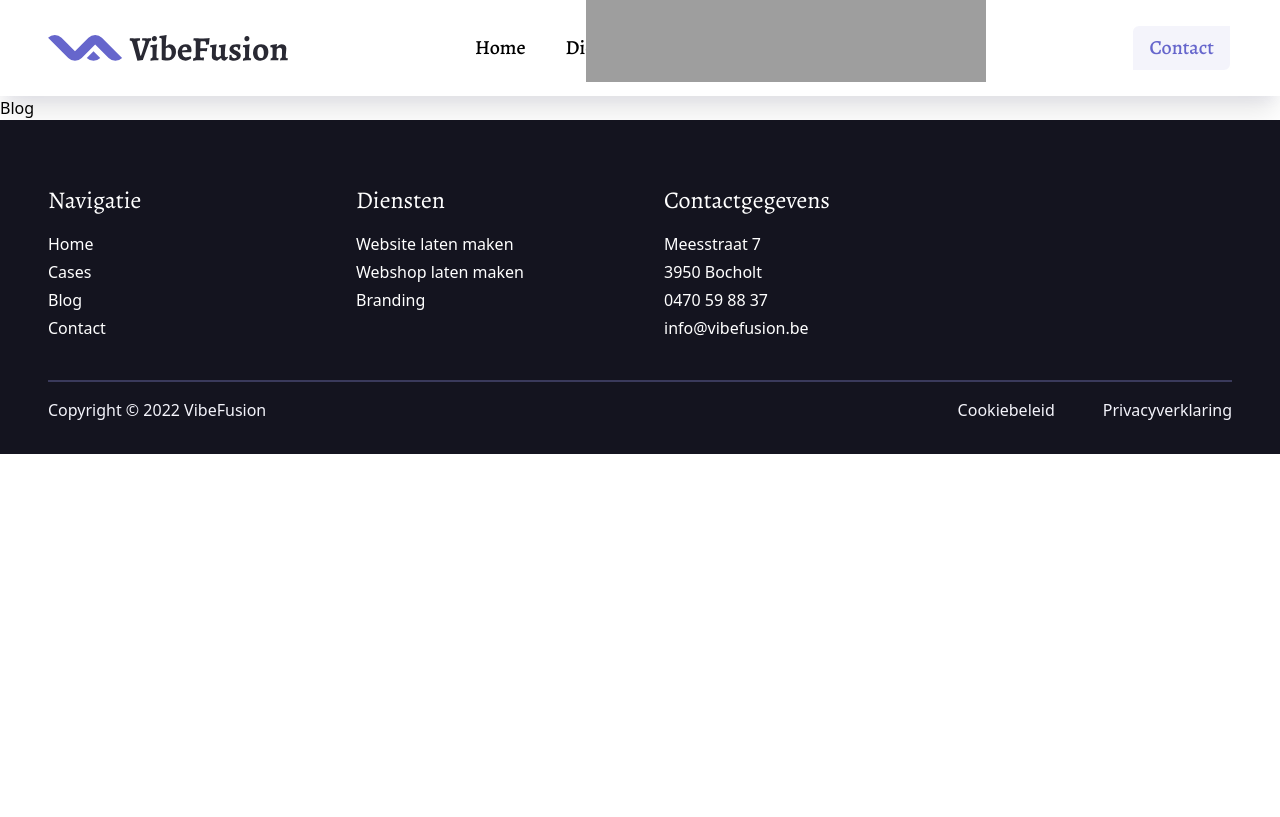
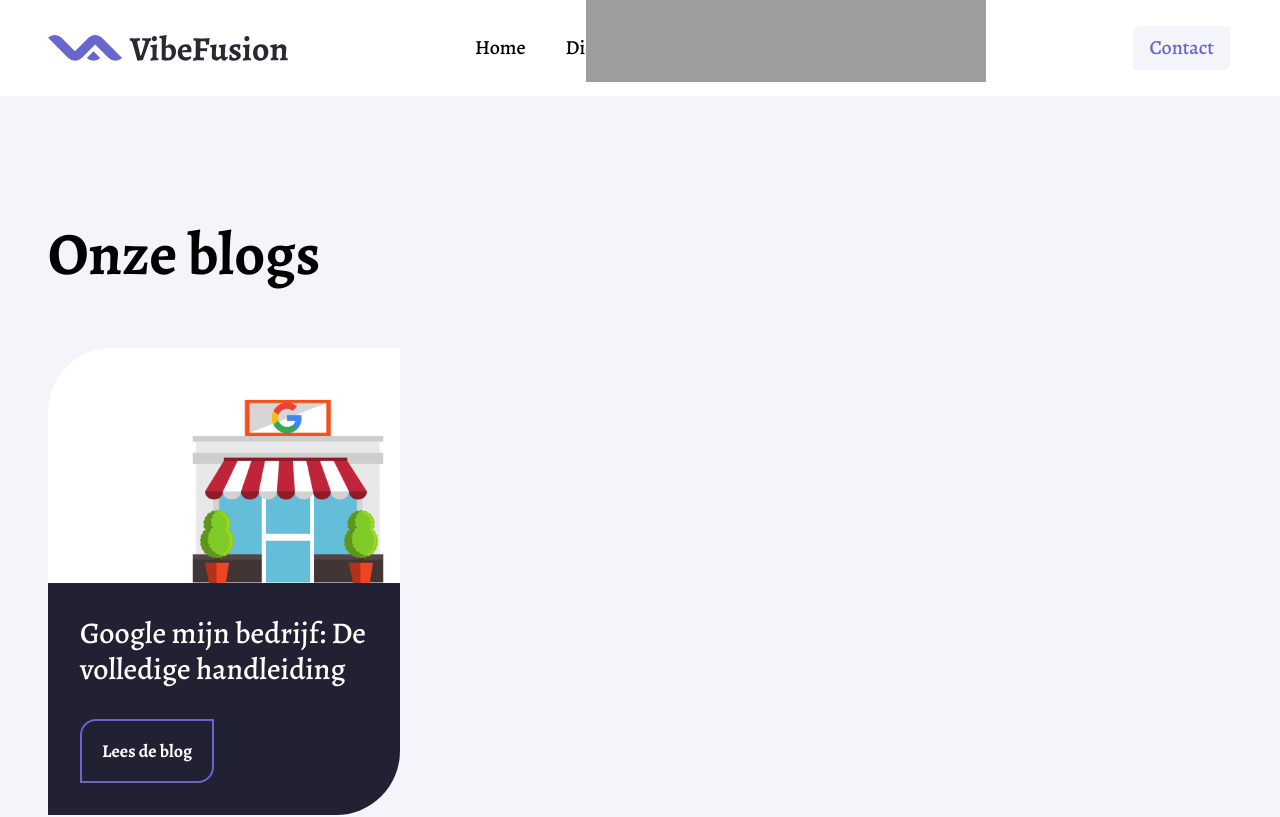
Before and after one commit to Citingdude/vibefusion-front-end, a Nuxt app: page /blog in a window 1280 px wide. Shown: the top 817 px of the page. Built offline with nearby package versions, Linux system fonts and the light colour scheme; grey boxes are pictures that could not be loaded.

Commit message:
Create blog index

```diff
--- a/pages/blog.vue
+++ b/pages/blog/[slug].vue
@@ -1,6 +1,6 @@
 <template>
   <div>
-    Blog
+    Blog detail
   </div>
 </template>
 
--- /dev/null
+++ b/pages/blog/index.vue
@@ -0,0 +1,17 @@
+<template>
+  <div>
+    <section
+      class="pt-20 lg:pt-32 lg:pb-40 bg-left bg-no-repeat bg-cover section-padding-x bg-light-alt"
+    >
+      <div class="container mx-auto">
+        <h1 class="font-display text-6xl font-bold mb-16">Onze blogs</h1>
+
+        <div class="grid grid-cols-3 gap-16">
+          <BlogCard />
+        </div>
+      </div>
+    </section>
+  </div>
+</template>
+
+<script setup></script>
```
